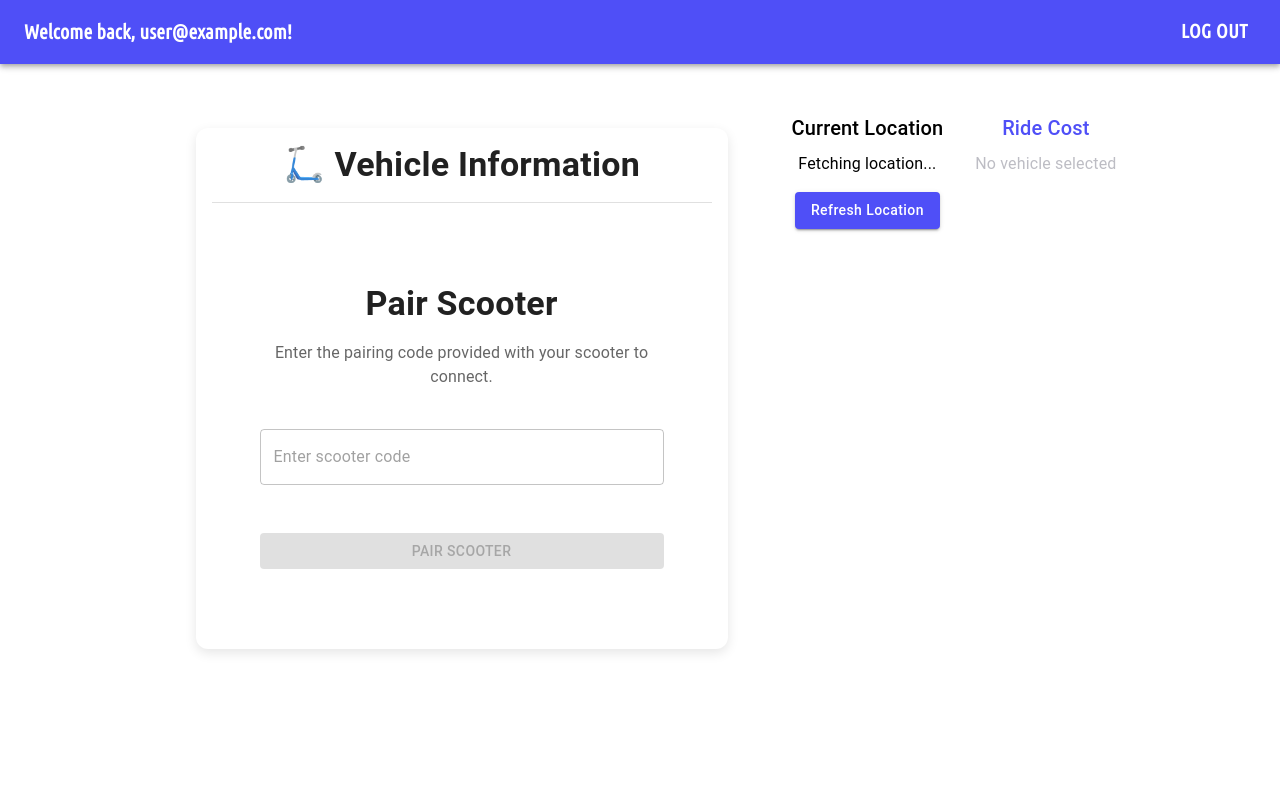
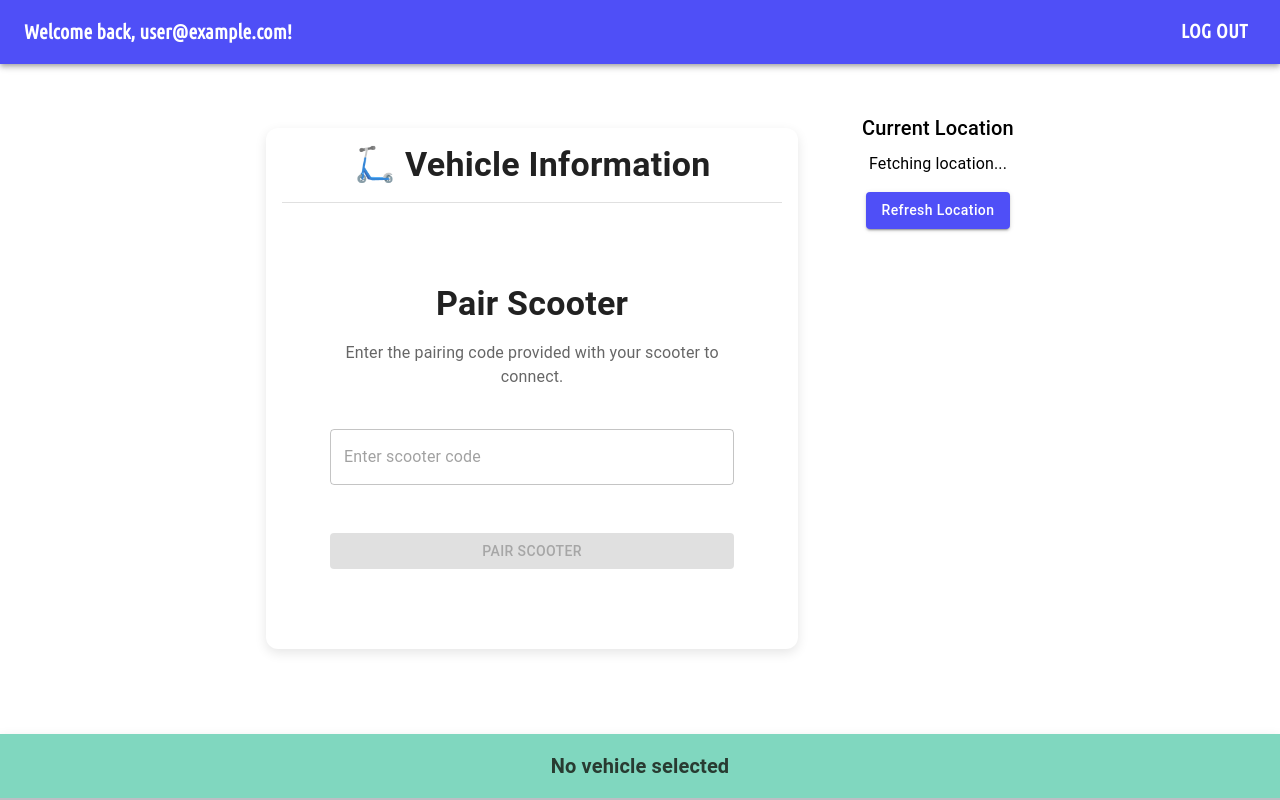
Before and after one commit to TigerTimofey/tuul, a React (Vite) app: page /dashboard in a window 1280 px wide. Built offline with nearby package versions, Linux system fonts and the light colour scheme; no server answers; sample sign-in values are in the browser's storage.

Commit message:
enhance styling for error messages

```diff
--- a/src/layout/components/scooter/components/cost/CurrentCost.tsx
+++ b/src/layout/components/scooter/components/cost/CurrentCost.tsx
@@ -10,10 +10,7 @@ const CurrentCost: React.FC<CurrentCostProps> = ({ vehicleId }) => {
   const [error, setError] = useState<string | null>(null);
 
   useEffect(() => {
-    console.log("CurrentCost vehicleId:", vehicleId);
-
     if (!vehicleId) {
-      console.log("No vehicleId provided");
       setError("No vehicle selected");
       return;
     }
@@ -46,22 +43,6 @@ const CurrentCost: React.FC<CurrentCostProps> = ({ vehicleId }) => {
 
     return () => clearInterval(intervalId);
   }, [vehicleId]);
-
-  if (!vehicleId) {
-    return (
-      <Box sx={{ textAlign: "center", mt: 2 }}>
-        <Typography
-          variant="h6"
-          sx={{ mb: 1, color: "var(--brand--blue--color)" }}
-        >
-          Ride Cost
-        </Typography>
-        <Typography sx={{ color: "var(--brand--gray--color)" }}>
-          No vehicle selected
-        </Typography>
-      </Box>
-    );
-  }
 
   return (
     <Box
@@ -97,7 +78,13 @@ const CurrentCost: React.FC<CurrentCostProps> = ({ vehicleId }) => {
         sx={{ display: "flex", alignItems: "center", justifyContent: "center" }}
       >
         {error ? (
-          <Typography sx={{ color: "var(--brand--red--color)" }}>
+          <Typography
+            variant="h6"
+            sx={{
+              color: "var(--brand--dark--green--color)",
+              fontWeight: "bold",
+            }}
+          >
             {error}
           </Typography>
         ) : cost !== null ? (
```
